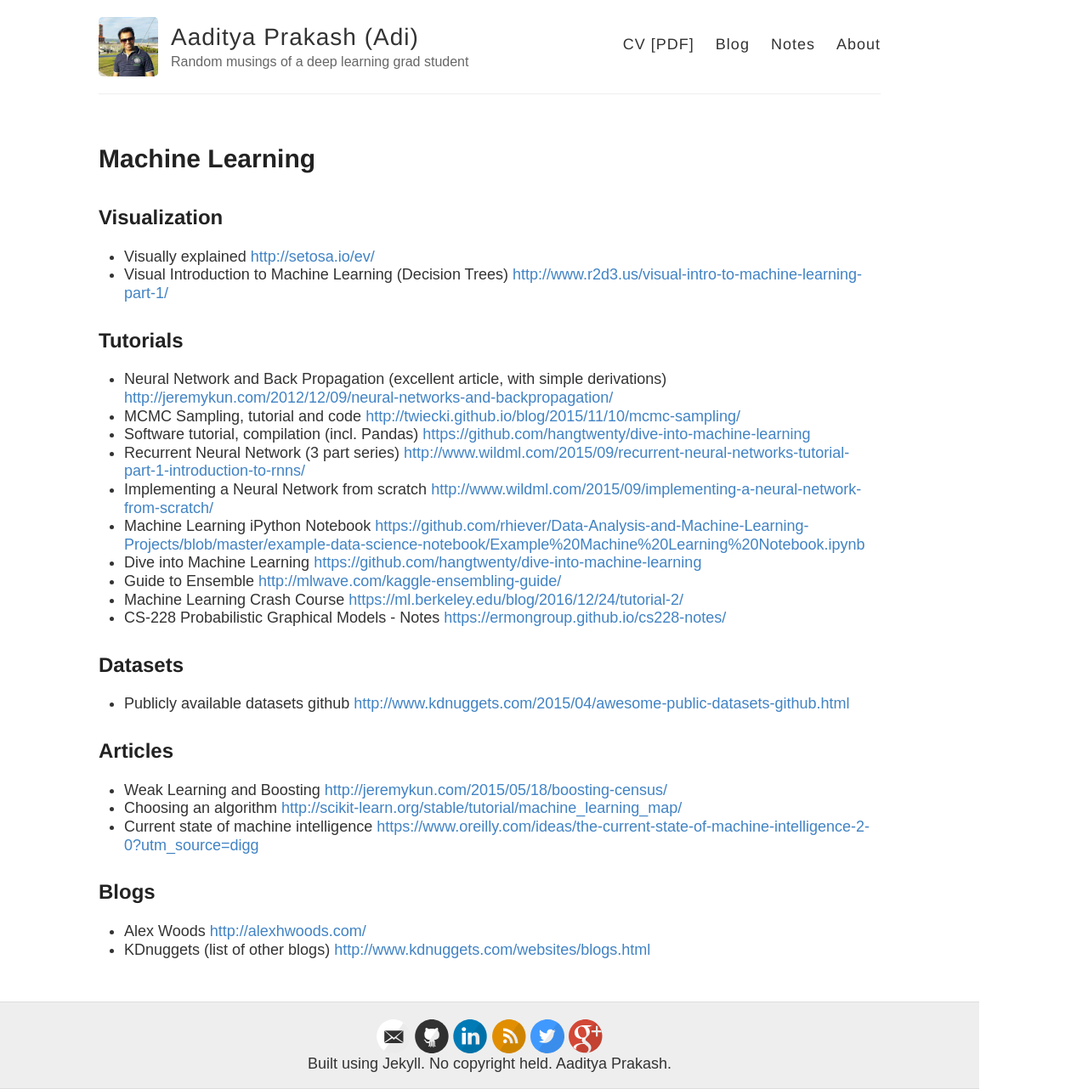
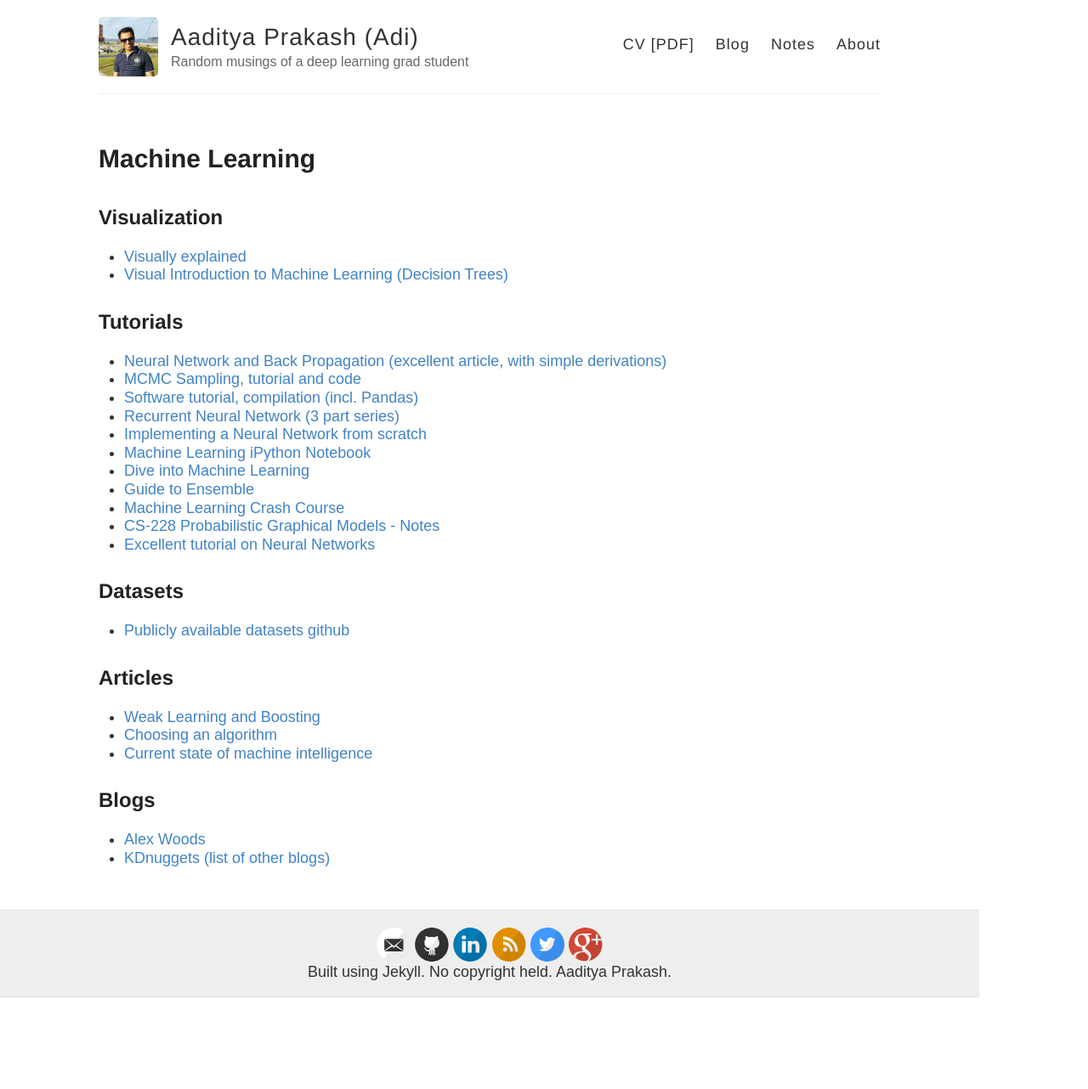
Before and after one commit to iamaaditya/iamaaditya.github.io, a Jekyll site: the page built from notes/machine_learning/index.md, in a window 1280 px wide. Shown: the whole page at 85% size. Built offline with Jekyll 4.4.1, drawn with Linux system fonts in a browser that asks for light colours; some web fonts are replaced; after the commit the page ends 1174 px from its top, so only the background shows below that.

Commit message:
add Andy's links

```diff
--- a/notes/machine_learning/index.md
+++ b/notes/machine_learning/index.md
@@ -9,29 +9,30 @@ published: true
 
 ## Visualization
 
- * Visually explained <http://setosa.io/ev/>
- * Visual Introduction to Machine Learning (Decision Trees) <http://www.r2d3.us/visual-intro-to-machine-learning-part-1/>
+ * [Visually explained ](http://setosa.io/ev/)
+ * [Visual Introduction to Machine Learning (Decision Trees) ](http://www.r2d3.us/visual-intro-to-machine-learning-part-1/)
 
 ## Tutorials
- * Neural Network and Back Propagation (excellent article, with simple derivations) <http://jeremykun.com/2012/12/09/neural-networks-and-backpropagation/>
- * MCMC Sampling, tutorial and code <http://twiecki.github.io/blog/2015/11/10/mcmc-sampling/>
- * Software tutorial, compilation (incl. Pandas) <https://github.com/hangtwenty/dive-into-machine-learning>
- * Recurrent Neural Network (3 part series) <http://www.wildml.com/2015/09/recurrent-neural-networks-tutorial-part-1-introduction-to-rnns/>
- * Implementing a Neural Network from scratch <http://www.wildml.com/2015/09/implementing-a-neural-network-from-scratch/>
- * Machine Learning iPython Notebook <https://github.com/rhiever/Data-Analysis-and-Machine-Learning-Projects/blob/master/example-data-science-notebook/Example%20Machine%20Learning%20Notebook.ipynb>
- * Dive into Machine Learning <https://github.com/hangtwenty/dive-into-machine-learning>
- * Guide to Ensemble <http://mlwave.com/kaggle-ensembling-guide/>
- * Machine Learning Crash Course <https://ml.berkeley.edu/blog/2016/12/24/tutorial-2/>
- * CS-228 Probabilistic Graphical Models - Notes <https://ermongroup.github.io/cs228-notes/>
+ * [Neural Network and Back Propagation (excellent article, with simple derivations) ](http://jeremykun.com/2012/12/09/neural-networks-and-backpropagation/)
+ * [MCMC Sampling, tutorial and code ](http://twiecki.github.io/blog/2015/11/10/mcmc-sampling/)
+ * [Software tutorial, compilation (incl. Pandas) ](https://github.com/hangtwenty/dive-into-machine-learning)
+ * [Recurrent Neural Network (3 part series) ](http://www.wildml.com/2015/09/recurrent-neural-networks-tutorial-part-1-introduction-to-rnns/)
+ * [Implementing a Neural Network from scratch ](http://www.wildml.com/2015/09/implementing-a-neural-network-from-scratch/)
+ * [Machine Learning iPython Notebook ](https://github.com/rhiever/Data-Analysis-and-Machine-Learning-Projects/blob/master/example-data-science-notebook/Example%20Machine%20Learning%20Notebook.ipynb)
+ * [Dive into Machine Learning ](https://github.com/hangtwenty/dive-into-machine-learning)
+ * [Guide to Ensemble ](http://mlwave.com/kaggle-ensembling-guide/)
+ * [Machine Learning Crash Course ](https://ml.berkeley.edu/blog/2016/12/24/tutorial-2/)
+ * [CS-228 Probabilistic Graphical Models - Notes ](https://ermongroup.github.io/cs228-notes/)
+ * [Excellent tutorial on Neural Networks ](http://adventuresinmachinelearning.com/neural-networks-tutorial/)
 
 ## Datasets
- * Publicly available datasets github <http://www.kdnuggets.com/2015/04/awesome-public-datasets-github.html>
+ * [Publicly available datasets github ](http://www.kdnuggets.com/2015/04/awesome-public-datasets-github.html)
 
 ## Articles
- * Weak Learning and Boosting <http://jeremykun.com/2015/05/18/boosting-census/>
- * Choosing an algorithm <http://scikit-learn.org/stable/tutorial/machine_learning_map/>
- * Current state of machine intelligence <https://www.oreilly.com/ideas/the-current-state-of-machine-intelligence-2-0?utm_source=digg>
+ * [Weak Learning and Boosting ](http://jeremykun.com/2015/05/18/boosting-census/)
+ * [Choosing an algorithm ](http://scikit-learn.org/stable/tutorial/machine_learning_map/)
+ * [Current state of machine intelligence ](https://www.oreilly.com/ideas/the-current-state-of-machine-intelligence-2-0?utm_source=digg)
 
 ## Blogs
- * Alex Woods <http://alexhwoods.com/>
- * KDnuggets (list of other blogs) <http://www.kdnuggets.com/websites/blogs.html>
+ * [Alex Woods ](http://alexhwoods.com/)
+ * [KDnuggets (list of other blogs) ](http://www.kdnuggets.com/websites/blogs.html)
```
Also changed, not shown: notes/CS175/slides.md (added, +66 -0 lines), notes/deep_learning/index.md (+1 -0 lines), notes/nn_hardware/index.md (added, +17 -0 lines).
